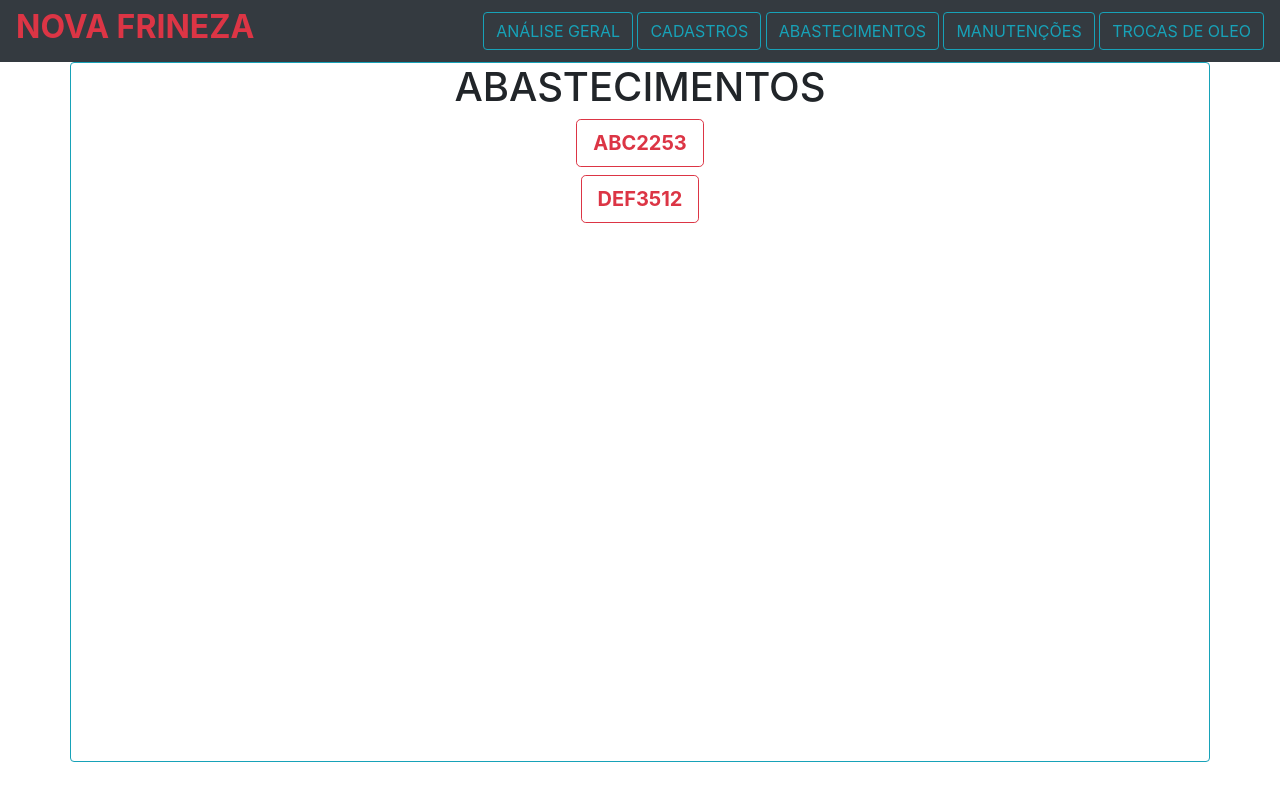
After one commit to WalterSilva5/sistema_transportadora, a Django app: page /abastecimentos in a window 1280 px wide. The commit adds this page. Run offline with Django 3.2, Linux system fonts and the light colour scheme; data comes from the database, SQL or seed files in the repository; both versions use the stored data as it was after the commit; some libraries are stand-ins or nearby versions.

Commit message:
janela de abastecimento criada

```diff
--- a/app/models.py
+++ b/app/models.py
@@ -19,3 +19,8 @@ class ServicoEfetuado(models.Model):
     valor = models.FloatField('valor')
     servico_idservico = models.IntegerField('servico_idservico')
     veiculo_idveiculo = models.IntegerField('veiculo_idveiculo')
+
+class Abastecimento(models.Model):
+    data = models.DateTimeField('data')
+    valor = models.FloatField('valor')
+    veiculo_idveiculo = models.IntegerField('veiculo_idveiculo')
--- /dev/null
+++ b/app/templates/abastecimentos.html
@@ -0,0 +1,10 @@
+{% extends 'main.html' %} {% block content %} {% load static %}
+<h1>ABASTECIMENTOS</h1>
+{% for veiculo in veiculos %}
+<form action="abastecimentos/por_veiculo" method="post">
+    {% csrf_token %}
+    <input type="text" name="placa" value={{veiculo.placa}} hidden>
+    <input type="submit" class="btn btn-lg btn-outline-danger h2 font-weight-bold" value={{veiculo.placa}}>
+</form>
+{% endfor %} {% endblock %}
+<!--#{% url 'cadastrar_veiculo' %}-->
--- a/app/templates/cadastros.html
+++ b/app/templates/cadastros.html
@@ -39,7 +39,7 @@
         <form action="{% url 'cadastrar_oleo' %}" method="post" autocomplete="off">
             {% csrf_token %}
             <input type="text" name="nome" placeholder="NOME" required class="form-control-lg">
-      <input type="text" name="intervalo_de_troca_km" placeholder="INTERVALO DE TROCA (KM) " class="form-control-lg">
+            <input type="text" name="intervalo_de_troca_km" placeholder="INTERVALO DE TROCA KM " class="form-control-lg" style="width:400px;">
             <button type="submit" class="btn btn-success form-control-lg font-weight-bold">ADICIONAR</button>
         </form>
         <div id="veiculos-cadastrados" class="container border border-secondary">
@@ -67,7 +67,7 @@
         <h2 class="h2 text-success">SERVIÇOS</h2>
         <form action="{% url 'cadastrar_servico' %}" method="post" autocomplete="off">
             {% csrf_token %}
-      <input type="text" name="nome" placeholder="TITULO" required class="form-control-lg">
+            <input type="text" name="nome" placeholder="TITULO" required class="form-control-lg" style="width:600px;">
             <button type="submit" class="btn btn-success form-control-lg font-weight-bold">ADICIONAR</button>
         </form>
         <div id="veiculos-cadastrados" class="container border border-secondary">
--- a/app/templates/main.html
+++ b/app/templates/main.html
@@ -23,7 +23,7 @@
         </a>
         <a href="{% url 'cadastros' %}">
           <button class="btn btn-outline-info">CADASTROS</button>
-        </a> <a href="{% url 'cadastros' %}">
+        </a> <a href="{% url 'abastecimentos' %}">
           <button class="btn btn-outline-info">ABASTECIMENTOS</button>
         </a> <a href="{% url 'cadastros' %}">
           <button class="btn btn-outline-info">MANUTENÇÕES</button>
--- a/app/urls.py
+++ b/app/urls.py
@@ -1,10 +1,16 @@
 from django.urls import path
 
-from .views.viewTelas import *
+from .views.views import *
 urlpatterns = [
     path('', index, name='index'),
     path('cadastros', cadastros, name='cadastros'),
-    path('cadastros/cadastrar_veiculo', cadastrar_veiculo, name='cadastrar_veiculo'),
+    path('cadastros/cadastrar_veiculo',
+         cadastrar_veiculo, name='cadastrar_veiculo'),
     path('cadastros/cadastrar_oleo', cadastrar_oleo, name='cadastrar_oleo'),
-    path('cadastros/cadastrar_servico', cadastrar_servico, name='cadastrar_servico'),
+    path('cadastros/cadastrar_servico',
+         cadastrar_servico, name='cadastrar_servico'),
+    path('abastecimentos', abastecimentos, name='abastecimentos'),
+    path('abastecimentos/por_veiculo', abastecimentos_por_veiculo, name="abastecimentos_por_veiculo"),
+    path('abastecimentos/cadastrar_abastecimento', cadastrar_abastecimento, name="cadastrar_abastecimento"),
+
 ]
--- /dev/null
+++ b/app/views/view/abastecimentos.py
@@ -0,0 +1,23 @@
+from django.shortcuts import render
+from app.models import Veiculo, Oleo, Servico, Abastecimento
+from django.http import HttpResponse
+from django.shortcuts import redirect
+# Create your views here.
+
+
+def abastecimentos(request):
+    veiculos = list(Veiculo.objects.all().values())[:]
+    return render(request, 'abastecimentos.html', {'veiculos': veiculos})
+
+def abastecimentos_por_veiculo(request):
+    #veiculos = list(Veiculo.objects.all().values())[:]
+    veiculo = list(Veiculo.objects.filter(placa=request.POST["placa"]))[0]
+    return render(request, 'abastecimentos_por_veiculo.html', {'veiculo': veiculo})
+
+def cadastrar_abastecimento(request):
+    data = request.POST["data"]
+    valor = request.POST["valor"]
+    veiculo_idveiculo = request.POST["id"]
+    abastecimento = Abastecimento(data=data, valor=valor, veiculo_idveiculo=veiculo_idveiculo)
+    abastecimento.save()
+    return redirect('/abastecimentos')
--- a/app/views/viewTelas.py
+++ /dev/null
@@ -1,2 +0,0 @@
-from .viewsTelas.index import *
-from .viewsTelas.cadastros import *
--- /dev/null
+++ b/app/views/views.py
@@ -0,0 +1,3 @@
+from .view.index import *
+from .view.cadastros import *
+from .view.abastecimentos import *
```
Also changed, not shown: app/templates/abastecimentos_por_veiculo.html (added, +31 -0 lines), app/views/view/cadastros.py (renamed from app/views/viewsTelas/cadastros.py, +6 -7 lines), app/migrations/0003_abastecimento.py (added), app/views/view/index.py (renamed from app/views/viewsTelas/index.py), db.sqlite3. Lines whose indentation alone changed are shown as unchanged.
